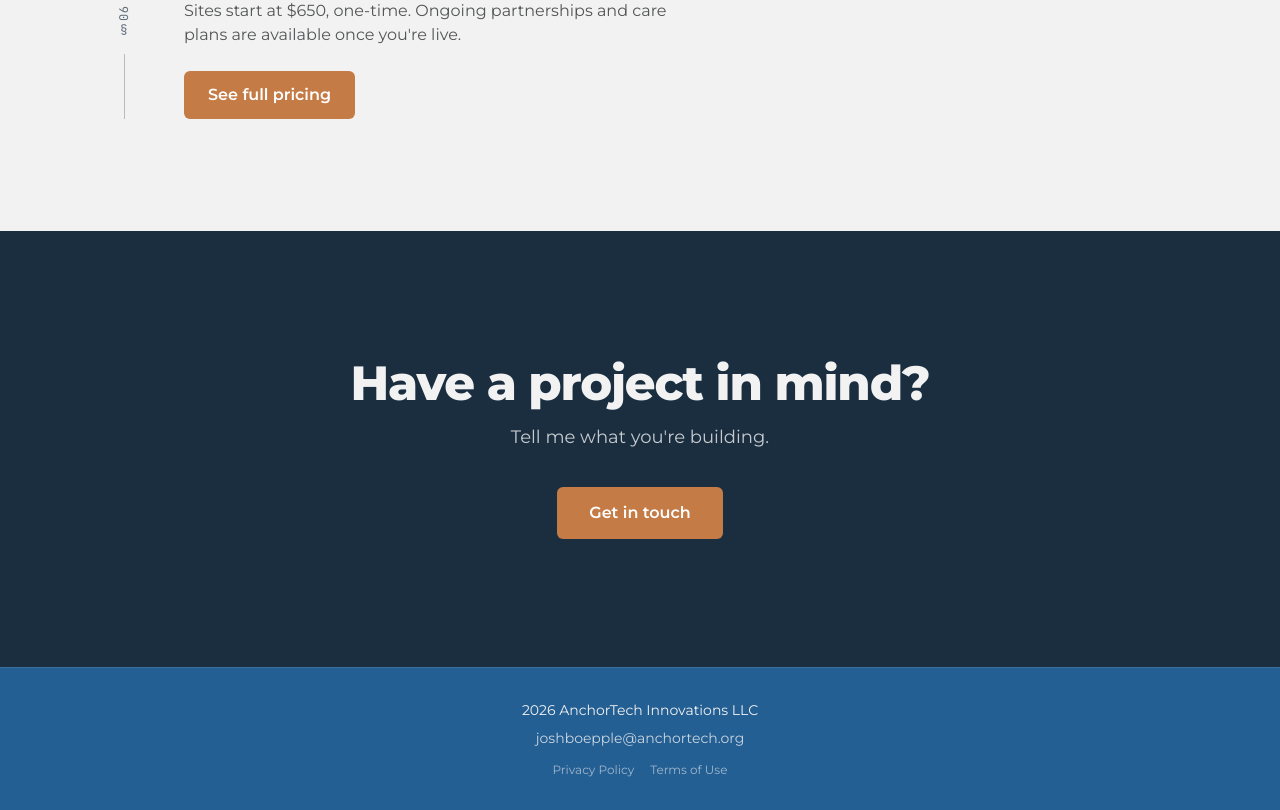
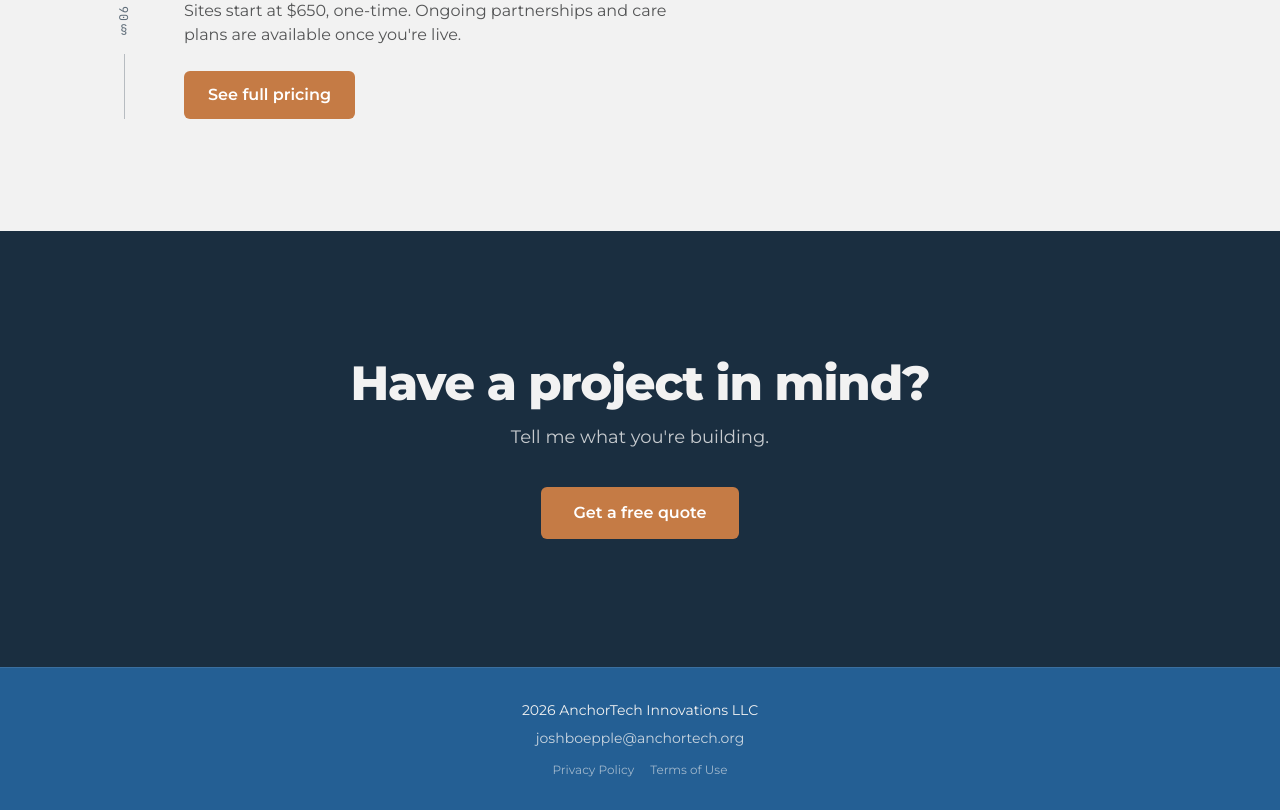
Before and after one commit to jboe26/AnchorTechInnovations_nextjs, a Next.js app in the folder anchortech-nextjs/: page / in a window 1280 px wide. Shown: the part 4010-4820 px from the top of the page. Built offline with nearby package versions, Linux system fonts and the light colour scheme.

Commit message:
Homepage refresh: components/home/CTABanner.tsx

```diff
--- a/anchortech-nextjs/components/home/CTABanner.tsx
+++ b/anchortech-nextjs/components/home/CTABanner.tsx
@@ -23,7 +23,7 @@ export default function CTABanner() {
           href="mailto:joshboepple@anchortech.org"
           className="mt-9 inline-block rounded-md bg-accent px-8 py-3.5 font-semibold text-white transition hover:opacity-90 focus-visible:outline focus-visible:outline-2 focus-visible:outline-offset-2 focus-visible:outline-accent-on-dark"
         >
-          Get in touch
+          Get a free quote
         </a>
       </motion.div>
     </section>
```
